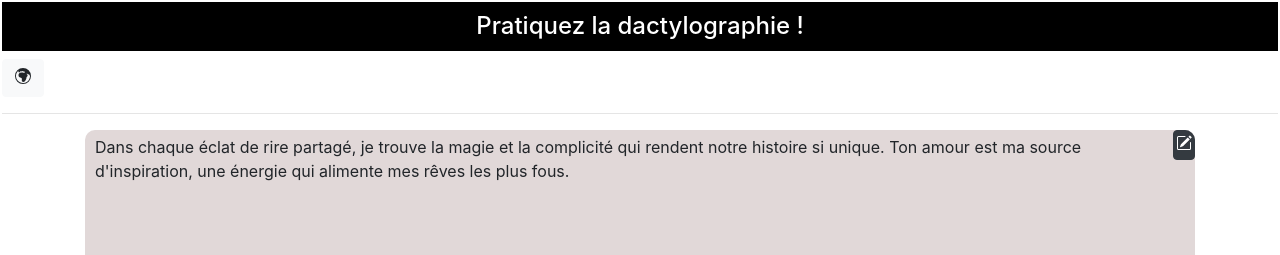
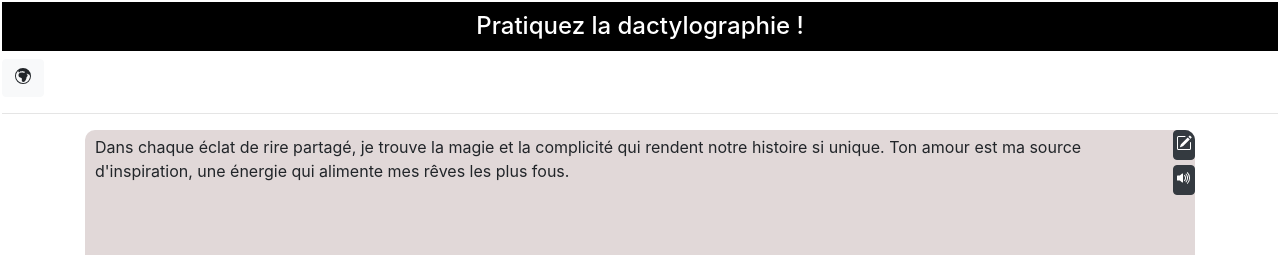
Before and after one commit to YALNEZAMI/dactylo, an Angular app: page / in a window 1280 px wide. Shown: the top 255 px of the page. Built offline with nearby package versions, Linux system fonts and the light colour scheme.

Commit message:
mute sound option

```diff
--- a/src/app/app.component.css
+++ b/src/app/app.component.css
@@ -154,6 +154,13 @@ padding: 0%;
     padding: 2px;
 
 }
+#errorSoundBtn{
+    position: absolute;
+    right: 0px;
+    top: 35px;
+    z-index: 3;
+    padding: 2px;
+}
 #editedTextBtn{
     width: 50%;
 }
--- a/src/app/app.component.html
+++ b/src/app/app.component.html
@@ -77,6 +77,45 @@
           <path
             fill-rule="evenodd"
             d="M1 13.5A1.5 1.5 0 0 0 2.5 15h11a1.5 1.5 0 0 0 1.5-1.5v-6a.5.5 0 0 0-1 0v6a.5.5 0 0 1-.5.5h-11a.5.5 0 0 1-.5-.5v-11a.5.5 0 0 1 .5-.5H9a.5.5 0 0 0 0-1H2.5A1.5 1.5 0 0 0 1 2.5z"
+          />
+        </svg>
+      </button>
+      <button
+        class="btn btn-dark"
+        type="button"
+        id="errorSoundBtn"
+        (click)="mute()"
+      >
+        <svg
+          *ngIf="muted"
+          xmlns="http://www.w3.org/2000/svg"
+          width="16"
+          height="16"
+          fill="currentColor"
+          class="bi bi-volume-mute-fill"
+          viewBox="0 0 16 16"
+        >
+          <path
+            d="M6.717 3.55A.5.5 0 0 1 7 4v8a.5.5 0 0 1-.812.39L3.825 10.5H1.5A.5.5 0 0 1 1 10V6a.5.5 0 0 1 .5-.5h2.325l2.363-1.89a.5.5 0 0 1 .529-.06zm7.137 2.096a.5.5 0 0 1 0 .708L12.207 8l1.647 1.646a.5.5 0 0 1-.708.708L11.5 8.707l-1.646 1.647a.5.5 0 0 1-.708-.708L10.793 8 9.146 6.354a.5.5 0 1 1 .708-.708L11.5 7.293l1.646-1.647a.5.5 0 0 1 .708 0z"
+          />
+        </svg>
+        <svg
+          *ngIf="!muted"
+          xmlns="http://www.w3.org/2000/svg"
+          width="16"
+          height="16"
+          fill="currentColor"
+          class="bi bi-volume-up-fill"
+          viewBox="0 0 16 16"
+        >
+          <path
+            d="M11.536 14.01A8.473 8.473 0 0 0 14.026 8a8.473 8.473 0 0 0-2.49-6.01l-.708.707A7.476 7.476 0 0 1 13.025 8c0 2.071-.84 3.946-2.197 5.303l.708.707z"
+          />
+          <path
+            d="M10.121 12.596A6.48 6.48 0 0 0 12.025 8a6.48 6.48 0 0 0-1.904-4.596l-.707.707A5.483 5.483 0 0 1 11.025 8a5.483 5.483 0 0 1-1.61 3.89z"
+          />
+          <path
+            d="M8.707 11.182A4.486 4.486 0 0 0 10.025 8a4.486 4.486 0 0 0-1.318-3.182L8 5.525A3.489 3.489 0 0 1 9.025 8 3.49 3.49 0 0 1 8 10.475zM6.717 3.55A.5.5 0 0 1 7 4v8a.5.5 0 0 1-.812.39L3.825 10.5H1.5A.5.5 0 0 1 1 10V6a.5.5 0 0 1 .5-.5h2.325l2.363-1.89a.5.5 0 0 1 .529-.06z"
           />
         </svg>
       </button>
--- a/src/app/app.component.ts
+++ b/src/app/app.component.ts
@@ -43,6 +43,7 @@ export class AppComponent {
   enableScore: boolean = false; //enable score(activated at the end)
   cursor: number = 0; //position of cursor in the current text array
   displayedTextLength: number = 0; //length of my text
+  muted: boolean = false;
 
   constructor() {
     //filter special characters
@@ -213,10 +214,13 @@ export class AppComponent {
     if (myLetter == expect) {
       letterhtml.className = 'bg-success';
     } else {
-      let errorAudio = document.getElementById(
-        'errorAudio'
-      ) as HTMLAudioElement;
-      errorAudio.play();
+      //play error sound if not muted
+      if (!this.muted) {
+        let errorAudio = document.getElementById(
+          'errorAudio'
+        ) as HTMLAudioElement;
+        errorAudio.play();
+      }
       //if the 2 letters are not the same
       //add 1 to nbrErrors
       this.nbrErrors++;
@@ -470,4 +474,11 @@ export class AppComponent {
     let res = (this.nbrErrors * 100) / this.currentText.split('').length;
     return res.toFixed(2);
   }
+  mute() {
+    if (this.muted == true) {
+      this.muted = false;
+    } else {
+      this.muted = true;
+    }
+  }
 }
```
